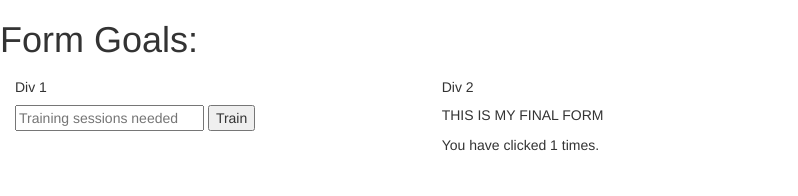
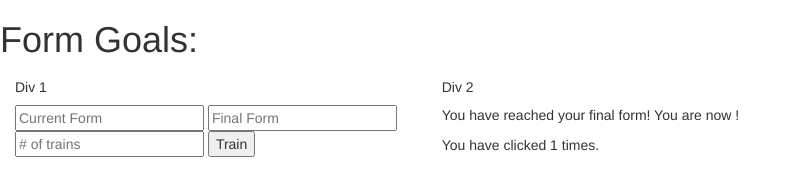
Before and after one commit to timothyhsieh27/finalform, a plain HTML site: page index.html in a window 1280 px wide. Both pictures are taken after a click on the button "Train". Shown: the whole page, without its empty margins (0-798 px from the left). Drawn offline with nearby package versions, Linux system fonts and the light colour scheme.

Commit message:
Added ability to take user input for current form and final form as text. Fail and win messages display using user input.

```diff
--- a/app.js
+++ b/app.js
@@ -27,11 +27,13 @@ function showStatustext(counter, goal) {
 }
 
 function showWin(counter, goal) {
-  var wintext = statusLine.text("THIS IS MY FINAL FORM")
+  var finalForm = $('.final').val()
+  var wintext = statusLine.text("You have reached your final form! You are now " + finalForm +"!")
   display.append(wintext)
 }
 
 function showFail(counter, goal) {
-  var failtext = statusLine.text("This isn't even my final form.")
+  var currentForm = $('.current').val()
+  var failtext = statusLine.text("You are still " + currentForm + ". Keep training!")
   display.append(failtext)
 }
--- a/index.html
+++ b/index.html
@@ -12,7 +12,9 @@
 
       <div class="col-xs-4">
         <h5>Div 1</h5>
-        <input type="text" class="goal" placeholder="Training sessions needed">
+        <input type="text" class="current" placeholder="Current Form">
+        <input type="text" class="final" placeholder="Final Form">
+        <input type="text" class="goal" placeholder="# of trains">
         <button class="train">Train</button>
       </div>
 
```
